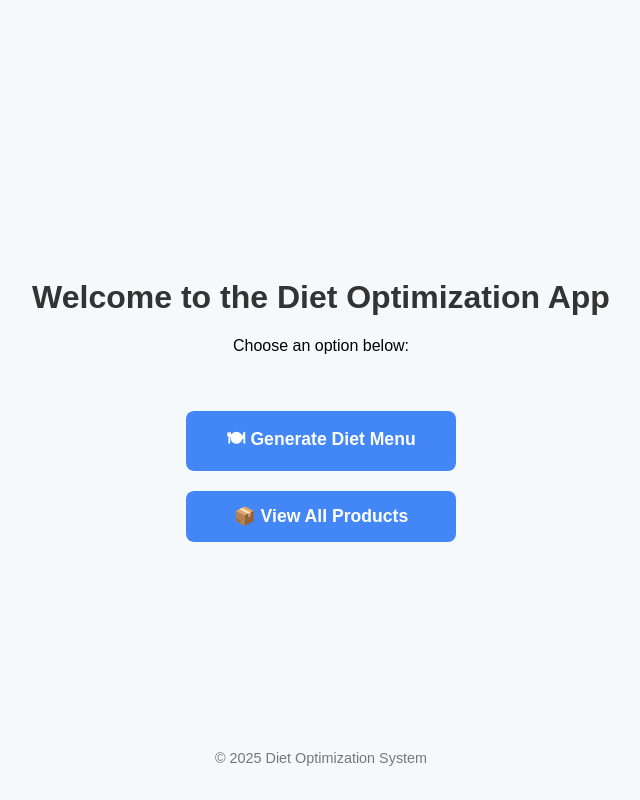
After one commit to dageitnere/proj_lab, a FastAPI app: template app/templates/main.html in a window 1280 px wide. The commit adds this page. Shown: the whole page, without its empty margins (319-959 px from the left). Run offline with FastAPI, Linux system fonts and the light colour scheme; the template is opened without the code that fills it, so the values that code supplies are empty.

Commit message:
Add main basic page

```diff
--- a/app/main.py
+++ b/app/main.py
@@ -1,6 +1,7 @@
 from fastapi import FastAPI
 from app.routers import productRouter
 from app.routers import algorithmRouter
+from app.routers import mainPageRouter
 
 app = FastAPI(
     title="Diet Optimization API",
@@ -12,6 +13,7 @@ app.include_router(productRouter.showProducts, prefix="/products", tags=["produc
 app.include_router(productRouter.productsNames, prefix="/products", tags=["products"])
 app.include_router(algorithmRouter.generateMenu, prefix ="/menu", tags=["menu"])
 app.include_router(algorithmRouter.showMenuForm, prefix="/menu", tags=["menu"])
+app.include_router(mainPageRouter.showMainPage, tags=["main_page"])
 
 @app.get("/")
 def root():
--- /dev/null
+++ b/app/templates/main.html
@@ -0,0 +1,73 @@
+<!DOCTYPE html>
+<html lang="en">
+<head>
+  <meta charset="UTF-8" />
+  <title>Diet App – Main Page</title>
+  <style>
+    body {
+      font-family: Arial, sans-serif;
+      background-color: #f6f9fc;
+      margin: 0;
+      padding: 0;
+      display: flex;
+      flex-direction: column;
+      align-items: center;
+      justify-content: center;
+      height: 100vh;
+    }
+    header {
+      text-align: center;
+      margin-bottom: 40px;
+    }
+    header h1 {
+      font-size: 2em;
+      color: #333;
+    }
+    .container {
+      display: flex;
+      flex-direction: column;
+      gap: 20px;
+      align-items: center;
+    }
+    a {
+      display: inline-block;
+      text-decoration: none;
+      padding: 15px 25px;
+      background-color: #4287f5;
+      color: white;
+      border-radius: 8px;
+      font-size: 1.1em;
+      font-weight: bold;
+      transition: background-color 0.3s, transform 0.1s;
+      width: 220px;
+      text-align: center;
+    }
+    a:hover {
+      background-color: #2f6ad9;
+      transform: scale(1.03);
+    }
+    footer {
+      position: absolute;
+      bottom: 20px;
+      text-align: center;
+      color: #777;
+      font-size: 0.9em;
+    }
+  </style>
+</head>
+<body>
+  <header>
+    <h1>Welcome to the Diet Optimization App</h1>
+    <p>Choose an option below:</p>
+  </header>
+
+  <div class="container">
+    <a href="menu/form">🍽 Generate Diet Menu</a>
+    <a href="products/showProducts">📦 View All Products</a>
+  </div>
+
+  <footer>
+    <p>&copy; 2025 Diet Optimization System</p>
+  </footer>
+</body>
+</html>
```
Also changed, not shown: app/routers/mainPageRouter.py (added, +16 -0 lines), app/templates/products.html (+17 -11 lines).
